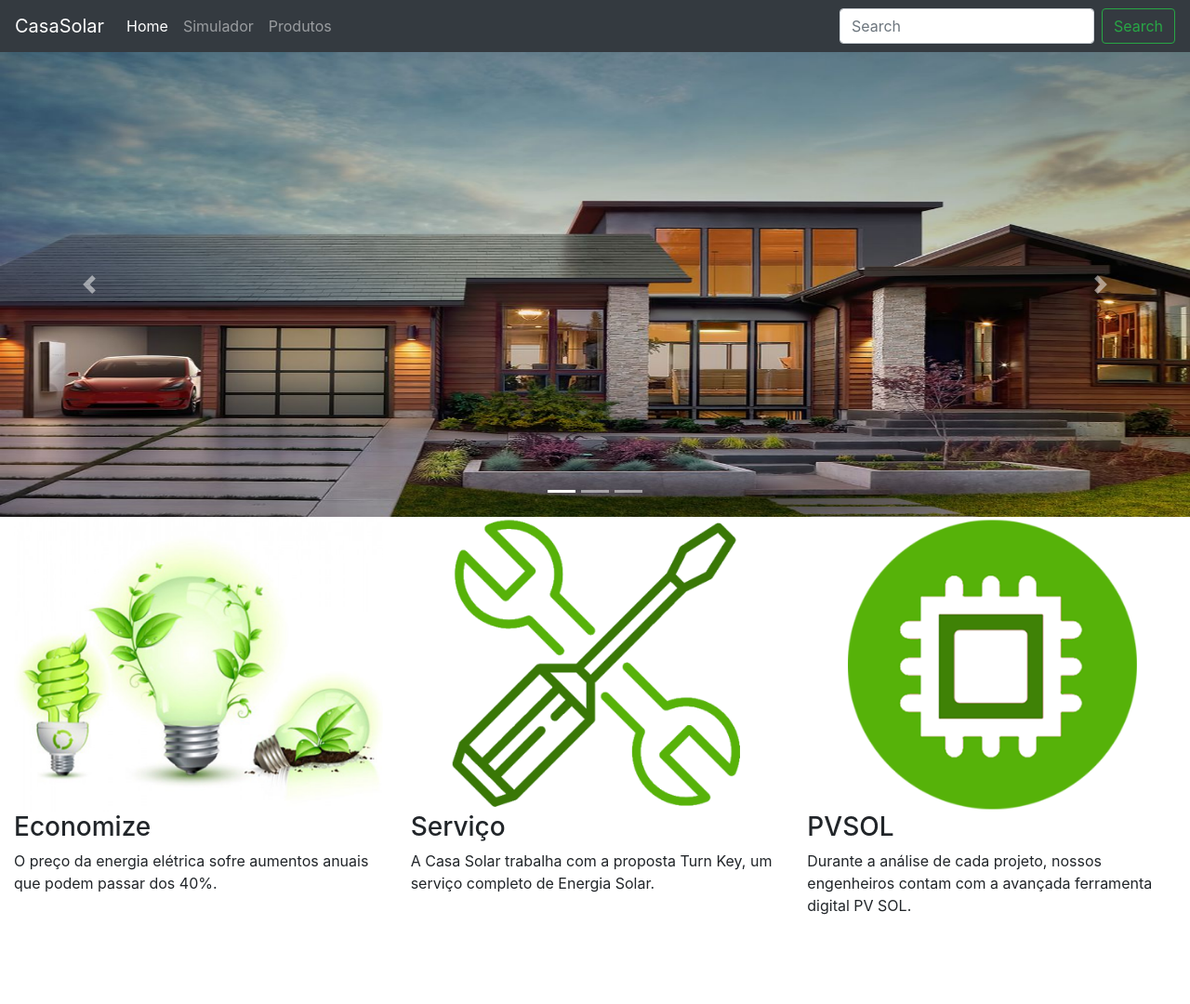
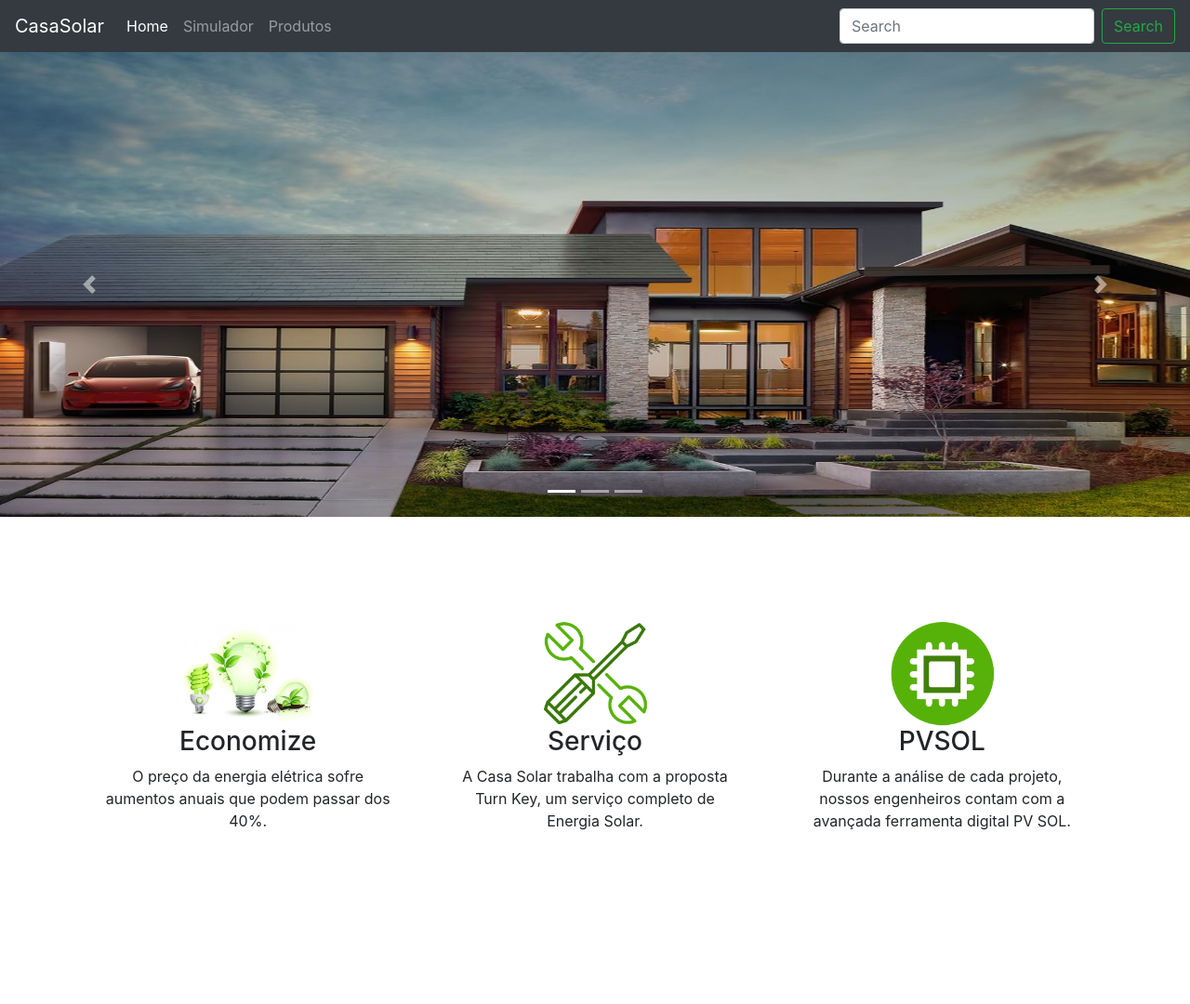
Before and after one commit to BrCasagrande/casa-solar, a website: page index.html in a window 1280 px wide. Shown: the whole page at 93% size. Before the commit the page ends 1002 px from the top, so only its background shows below. Drawn offline with nearby package versions, Linux system fonts and the light colour scheme.

Commit message:
Ajustando margin home

```diff
--- a/scss/home.scss
+++ b/scss/home.scss
@@ -1,3 +1,13 @@
 .carousel-item{
     height: 500px;
 }
+#servico{
+    padding: 5em;
+    div{
+        padding: 2em;
+        text-align: center;
+        img{
+            height: 30%;
+        }
+    }
+}
```
Also changed, not shown: css/index.css, 1 other file.
